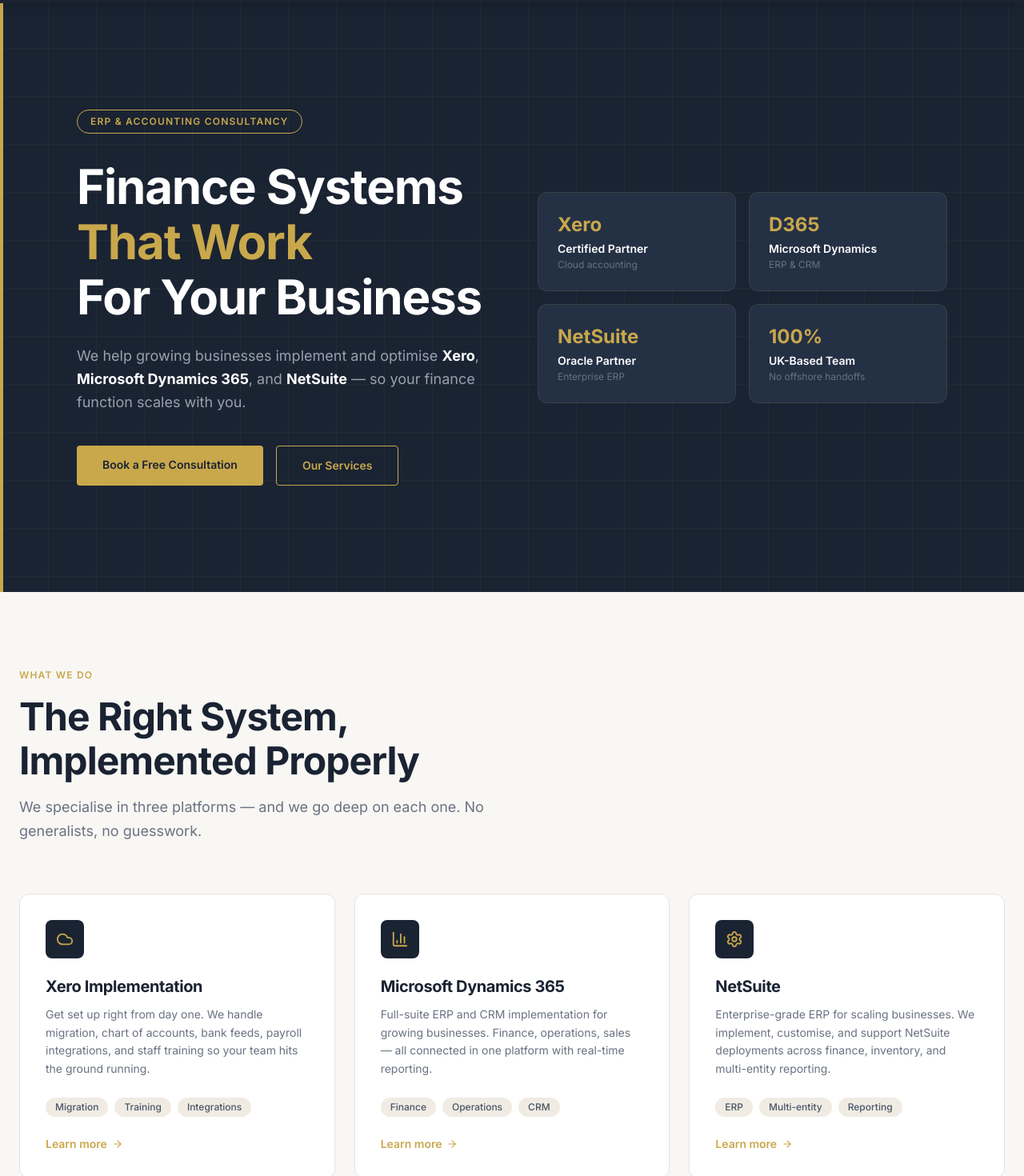
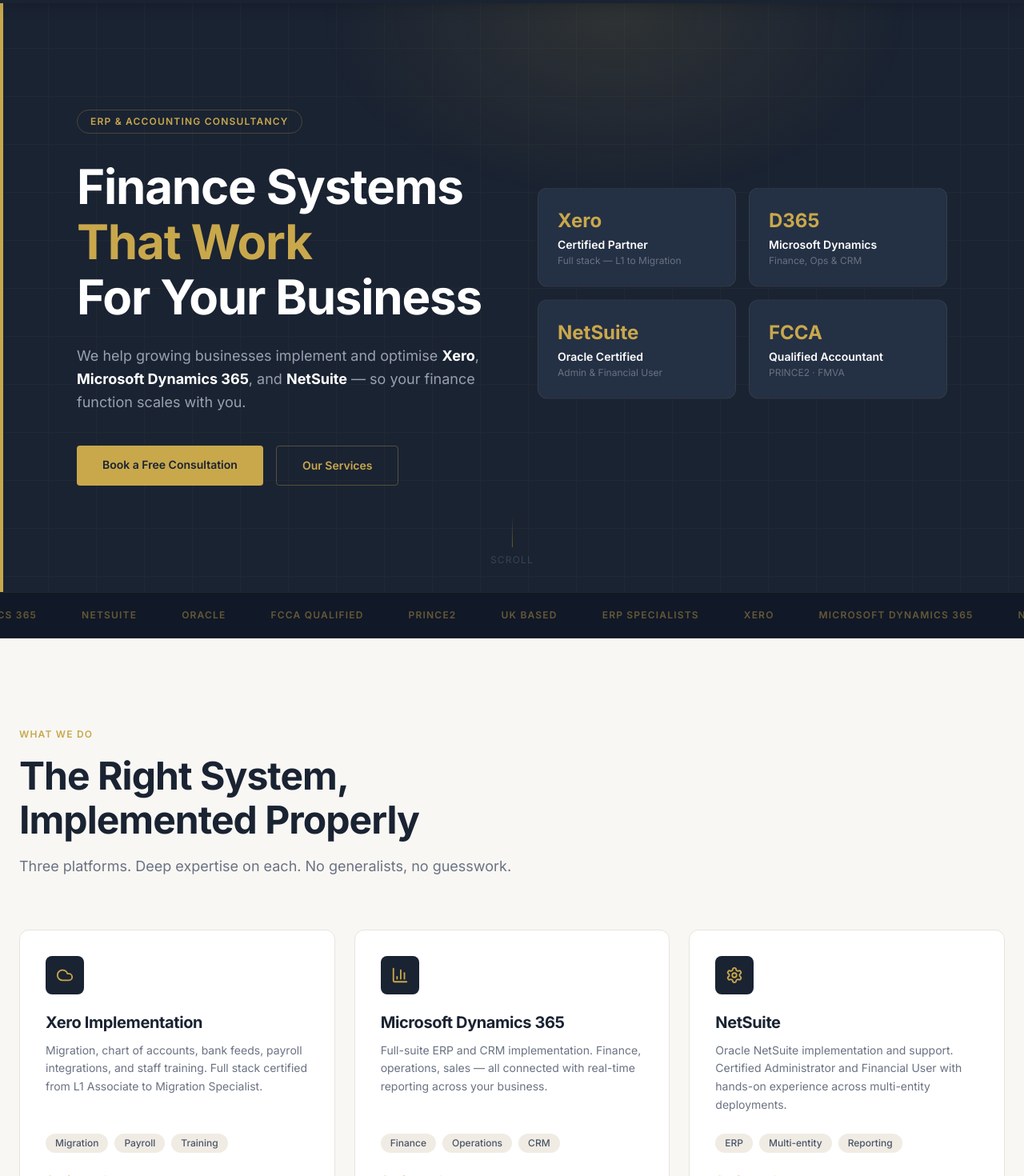
Before and after one commit to mariohgh/winterfp, a Next.js app: page / in a window 1280 px wide. Shown: the part 60-1530 px from the top of the page at 80% size. Built offline with nearby package versions, Linux system fonts and the light colour scheme.

Commit message:
feat: animations, marquee, scroll reveal, card hover

```diff
--- a/app/globals.css
+++ b/app/globals.css
@@ -1,4 +1,32 @@
 @import "tailwindcss";
+
+[data-r] {
+  opacity: 0;
+  transform: translateY(28px);
+  transition: opacity 0.7s cubic-bezier(0.16,1,0.3,1), transform 0.7s cubic-bezier(0.16,1,0.3,1);
+}
+[data-r].in { opacity: 1; transform: translateY(0); }
+[data-r][data-d="1"] { transition-delay: 0.1s; }
+[data-r][data-d="2"] { transition-delay: 0.2s; }
+[data-r][data-d="3"] { transition-delay: 0.3s; }
+[data-r][data-d="4"] { transition-delay: 0.4s; }
+[data-r][data-d="5"] { transition-delay: 0.5s; }
+
+@keyframes marquee { from { transform: translateX(0); } to { transform: translateX(-50%); } }
+.marquee-track { animation: marquee 30s linear infinite; }
+
+@keyframes floatY { 0%,100% { transform: translateY(0px); } 50% { transform: translateY(-10px); } }
+.float { animation: floatY 5s ease-in-out infinite; }
+
+@keyframes heroGlow { 0%,100% { opacity: 0.5; } 50% { opacity: 1; } }
+.hero-glow { animation: heroGlow 4s ease-in-out infinite; }
+
+.card-hover { transition: transform 0.3s cubic-bezier(0.16,1,0.3,1), box-shadow 0.3s cubic-bezier(0.16,1,0.3,1); }
+.card-hover:hover { transform: translateY(-4px); box-shadow: 0 20px 60px -12px rgba(201,168,76,0.15); }
+
+.gold-btn { background: #c9a84c; transition: opacity 0.2s, transform 0.15s; }
+.gold-btn:hover { opacity: 0.9; }
+.gold-btn:active { transform: scale(0.98); }
 
 :root {
   --navy: #1a2332;
--- a/app/page.tsx
+++ b/app/page.tsx
@@ -1,3 +1,5 @@
+"use client";
+import { useEffect, useRef } from "react";
 import Navbar from "@/components/Navbar";
 import Hero from "@/components/Hero";
 import Services from "@/components/Services";
@@ -6,18 +8,69 @@ import WhyUs from "@/components/WhyUs";
 import Contact from "@/components/Contact";
 import Footer from "@/components/Footer";
 
+function useReveal() {
+  const ref = useRef<HTMLDivElement>(null);
+  useEffect(() => {
+    const el = ref.current;
+    if (!el) return;
+    const observer = new IntersectionObserver(
+      (entries) =>
+        entries.forEach((e) => {
+          if (e.isIntersecting) {
+            e.target.classList.add("in");
+            observer.unobserve(e.target);
+          }
+        }),
+      { threshold: 0.08, rootMargin: "0px 0px -40px 0px" }
+    );
+    el.querySelectorAll("[data-r]").forEach((c) => observer.observe(c));
+    return () => observer.disconnect();
+  }, []);
+  return ref;
+}
+
+const platforms = [
+  "Xero", "Microsoft Dynamics 365", "NetSuite", "Oracle",
+  "FCCA Qualified", "PRINCE2", "UK Based", "ERP Specialists",
+  "Xero", "Microsoft Dynamics 365", "NetSuite", "Oracle",
+  "FCCA Qualified", "PRINCE2", "UK Based", "ERP Specialists",
+];
+
 export default function Home() {
+  const ref = useReveal();
+
   return (
-    <>
+    <div ref={ref}>
       <Navbar />
       <main>
         <Hero />
+
+        {/* Marquee */}
+        <div
+          style={{ backgroundColor: "#111827", borderColor: "#c9a84c18" }}
+          className="py-5 border-y overflow-hidden"
+        >
+          <div className="flex">
+            <div className="marquee-track flex items-center gap-14 whitespace-nowrap">
+              {platforms.map((p, i) => (
+                <span
+                  key={i}
+                  style={{ color: "rgba(201,168,76,0.45)" }}
+                  className="text-xs font-semibold tracking-widest uppercase"
+                >
+                  {p}
+                </span>
+              ))}
+            </div>
+          </div>
+        </div>
+
         <Services />
         <About />
         <WhyUs />
         <Contact />
       </main>
       <Footer />
-    </>
+    </div>
   );
 }
--- a/components/Hero.tsx
+++ b/components/Hero.tsx
@@ -4,9 +4,9 @@ export default function Hero() {
       style={{ backgroundColor: "#1a2332" }}
       className="relative min-h-screen flex items-center overflow-hidden pt-16"
     >
-      {/* Background grid pattern */}
+      {/* Grid bg */}
       <div
-        className="absolute inset-0 opacity-5"
+        className="absolute inset-0 opacity-[0.04] pointer-events-none"
         style={{
           backgroundImage:
             "linear-gradient(#c9a84c 1px, transparent 1px), linear-gradient(90deg, #c9a84c 1px, transparent 1px)",
@@ -14,23 +14,30 @@ export default function Hero() {
         }}
       />
 
-      {/* Gold accent bar */}
+      {/* Glow */}
       <div
-        style={{ backgroundColor: "#c9a84c" }}
-        className="absolute left-0 top-0 bottom-0 w-1"
+        className="hero-glow absolute pointer-events-none"
+        style={{
+          top: "-20%", left: "30%", width: "60%", height: "60%",
+          background: "radial-gradient(ellipse, rgba(201,168,76,0.12) 0%, transparent 70%)",
+        }}
       />
 
-      <div className="relative max-w-7xl mx-auto px-6 py-24 grid lg:grid-cols-2 gap-16 items-center">
+      {/* Gold left bar */}
+      <div style={{ backgroundColor: "#c9a84c" }} className="absolute left-0 top-0 bottom-0 w-1" />
+
+      <div className="relative max-w-7xl mx-auto px-6 py-28 grid lg:grid-cols-2 gap-16 items-center">
         {/* Left */}
         <div>
           <div
-            style={{ color: "#c9a84c", borderColor: "#c9a84c" }}
+            data-r
+            style={{ color: "#c9a84c", borderColor: "#c9a84c44" }}
             className="inline-flex items-center gap-2 border rounded-full px-4 py-1.5 text-xs font-semibold tracking-widest uppercase mb-8"
           >
             ERP &amp; Accounting Consultancy
           </div>
 
-          <h1 className="text-white text-5xl lg:text-6xl font-bold leading-tight mb-6">
+          <h1 data-r data-d="1" className="text-white text-5xl lg:text-6xl font-bold leading-tight mb-6">
             Finance Systems
             <br />
             <span style={{ color: "#c9a84c" }}>That Work</span>
@@ -38,25 +45,24 @@ export default function Hero() {
             For Your Business
           </h1>
 
-          <p className="text-gray-400 text-lg leading-relaxed mb-10 max-w-lg">
+          <p data-r data-d="2" className="text-gray-400 text-lg leading-relaxed mb-10 max-w-lg">
             We help growing businesses implement and optimise{" "}
             <strong className="text-white">Xero</strong>,{" "}
             <strong className="text-white">Microsoft Dynamics 365</strong>, and{" "}
-            <strong className="text-white">NetSuite</strong> — so your finance
-            function scales with you.
+            <strong className="text-white">NetSuite</strong> — so your finance function scales with you.
           </p>
 
-          <div className="flex flex-col sm:flex-row gap-4">
+          <div data-r data-d="3" className="flex flex-col sm:flex-row gap-4">
             <a
               href="#contact"
-              style={{ backgroundColor: "#c9a84c", color: "#1a2332" }}
-              className="px-8 py-3.5 rounded font-semibold text-sm hover:opacity-90 transition-opacity text-center"
+              className="gold-btn px-8 py-3.5 rounded font-semibold text-sm text-center"
+              style={{ color: "#1a2332" }}
             >
               Book a Free Consultation
             </a>
             <a
               href="#services"
-              style={{ borderColor: "#c9a84c", color: "#c9a84c" }}
+              style={{ borderColor: "#c9a84c55", color: "#c9a84c" }}
               className="px-8 py-3.5 rounded font-semibold text-sm border hover:bg-white/5 transition-colors text-center"
             >
               Our Services
@@ -64,33 +70,34 @@ export default function Hero() {
           </div>
         </div>
 
-        {/* Right — stat cards */}
-        <div className="grid grid-cols-2 gap-4">
+        {/* Right — floating cards */}
+        <div data-r data-d="2" className="grid grid-cols-2 gap-4 float">
           {[
-            { value: "Xero", label: "Certified Partner", sub: "Cloud accounting" },
-            { value: "D365", label: "Microsoft Dynamics", sub: "ERP & CRM" },
-            { value: "NetSuite", label: "Oracle Partner", sub: "Enterprise ERP" },
-            { value: "100%", label: "UK-Based Team", sub: "No offshore handoffs" },
+            { value: "Xero", label: "Certified Partner", sub: "Full stack — L1 to Migration" },
+            { value: "D365", label: "Microsoft Dynamics", sub: "Finance, Ops & CRM" },
+            { value: "NetSuite", label: "Oracle Certified", sub: "Admin & Financial User" },
+            { value: "FCCA", label: "Qualified Accountant", sub: "PRINCE2 · FMVA" },
           ].map((card) => (
             <div
               key={card.value}
-              style={{ backgroundColor: "#243044", borderColor: "#c9a84c22" }}
-              className="border rounded-xl p-6"
+              style={{ backgroundColor: "#243044", borderColor: "#c9a84c18" }}
+              className="border rounded-xl p-6 card-hover"
             >
-              <div
-                style={{ color: "#c9a84c" }}
-                className="text-2xl font-bold mb-1"
-              >
+              <div style={{ color: "#c9a84c" }} className="text-2xl font-bold mb-1">
                 {card.value}
               </div>
-              <div className="text-white text-sm font-semibold mb-0.5">
-                {card.label}
-              </div>
+              <div className="text-white text-sm font-semibold mb-0.5">{card.label}</div>
               <div className="text-gray-500 text-xs">{card.sub}</div>
             </div>
           ))}
         </div>
       </div>
+
+      {/* Scroll indicator */}
+      <div className="absolute bottom-8 left-1/2 -translate-x-1/2 flex flex-col items-center gap-2 opacity-40">
+        <div className="w-px h-10 bg-gradient-to-b from-transparent to-yellow-500" />
+        <span className="text-gray-500 text-xs tracking-widest uppercase">Scroll</span>
+      </div>
     </section>
   );
 }
--- a/components/Services.tsx
+++ b/components/Services.tsx
@@ -5,58 +5,50 @@ const services = [
     icon: Cloud,
     title: "Xero Implementation",
     description:
-      "Get set up right from day one. We handle migration, chart of accounts, bank feeds, payroll integrations, and staff training so your team hits the ground running.",
-    tags: ["Migration", "Training", "Integrations"],
+      "Migration, chart of accounts, bank feeds, payroll integrations, and staff training. Full stack certified from L1 Associate to Migration Specialist.",
+    tags: ["Migration", "Payroll", "Training"],
   },
   {
     icon: BarChart3,
     title: "Microsoft Dynamics 365",
     description:
-      "Full-suite ERP and CRM implementation for growing businesses. Finance, operations, sales — all connected in one platform with real-time reporting.",
+      "Full-suite ERP and CRM implementation. Finance, operations, sales — all connected with real-time reporting across your business.",
     tags: ["Finance", "Operations", "CRM"],
   },
   {
     icon: Settings,
     title: "NetSuite",
     description:
-      "Enterprise-grade ERP for scaling businesses. We implement, customise, and support NetSuite deployments across finance, inventory, and multi-entity reporting.",
+      "Oracle NetSuite implementation and support. Certified Administrator and Financial User with hands-on experience across multi-entity deployments.",
     tags: ["ERP", "Multi-entity", "Reporting"],
   },
 ];
 
 export default function Services() {
   return (
-    <section id="services" style={{ backgroundColor: "#f8f7f4" }} className="py-24">
+    <section id="services" style={{ backgroundColor: "#f8f7f4" }} className="py-28">
       <div className="max-w-7xl mx-auto px-6">
-        {/* Header */}
         <div className="max-w-2xl mb-16">
-          <div
-            style={{ color: "#c9a84c" }}
-            className="text-xs font-semibold tracking-widest uppercase mb-4"
-          >
+          <div data-r style={{ color: "#c9a84c" }} className="text-xs font-semibold tracking-widest uppercase mb-4">
             What We Do
           </div>
-          <h2
-            style={{ color: "#1a2332" }}
-            className="text-4xl lg:text-5xl font-bold mb-4"
-          >
+          <h2 data-r data-d="1" style={{ color: "#1a2332" }} className="text-4xl lg:text-5xl font-bold mb-4">
             The Right System,
-            <br />
-            Implemented Properly
+            <br />Implemented Properly
           </h2>
-          <p className="text-gray-500 text-lg leading-relaxed">
-            We specialise in three platforms — and we go deep on each one. No
-            generalists, no guesswork.
+          <p data-r data-d="2" className="text-gray-500 text-lg leading-relaxed">
+            Three platforms. Deep expertise on each. No generalists, no guesswork.
           </p>
         </div>
 
-        {/* Cards */}
         <div className="grid md:grid-cols-3 gap-6">
-          {services.map((s) => (
+          {services.map((s, i) => (
             <div
               key={s.title}
+              data-r
+              data-d={String(i + 1)}
               style={{ backgroundColor: "#ffffff", borderColor: "#e8e4dc" }}
-              className="border rounded-xl p-8 flex flex-col hover:shadow-lg transition-shadow group"
+              className="border rounded-xl p-8 flex flex-col card-hover group"
             >
               <div
                 style={{ backgroundColor: "#1a2332" }}
@@ -65,10 +57,7 @@ export default function Services() {
                 <s.icon size={22} style={{ color: "#c9a84c" }} />
               </div>
 
-              <h3
-                style={{ color: "#1a2332" }}
-                className="text-xl font-bold mb-3"
-              >
+              <h3 style={{ color: "#1a2332" }} className="text-xl font-bold mb-3">
                 {s.title}
               </h3>
 
@@ -93,7 +82,7 @@ export default function Services() {
                 style={{ color: "#c9a84c" }}
                 className="flex items-center gap-1.5 text-sm font-semibold group-hover:gap-3 transition-all"
               >
-                Learn more <ArrowRight size={14} />
+                Get in touch <ArrowRight size={14} />
               </a>
             </div>
           ))}
```
